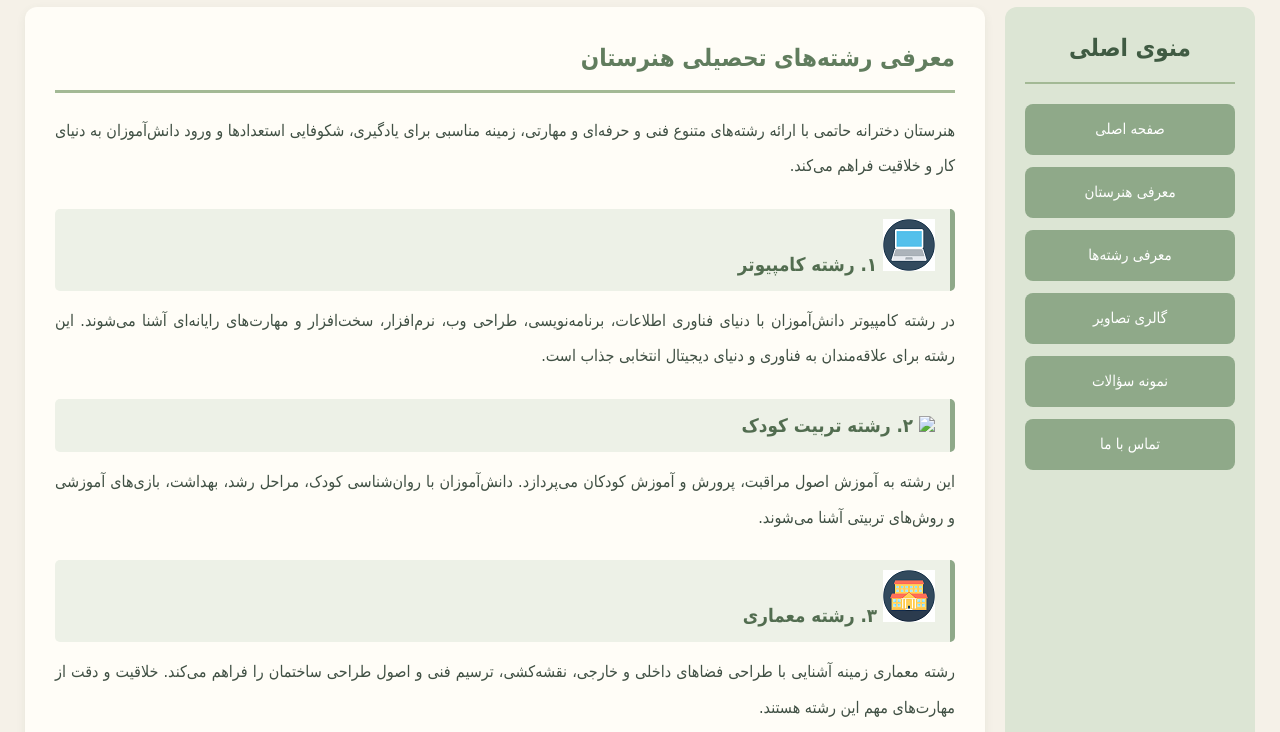
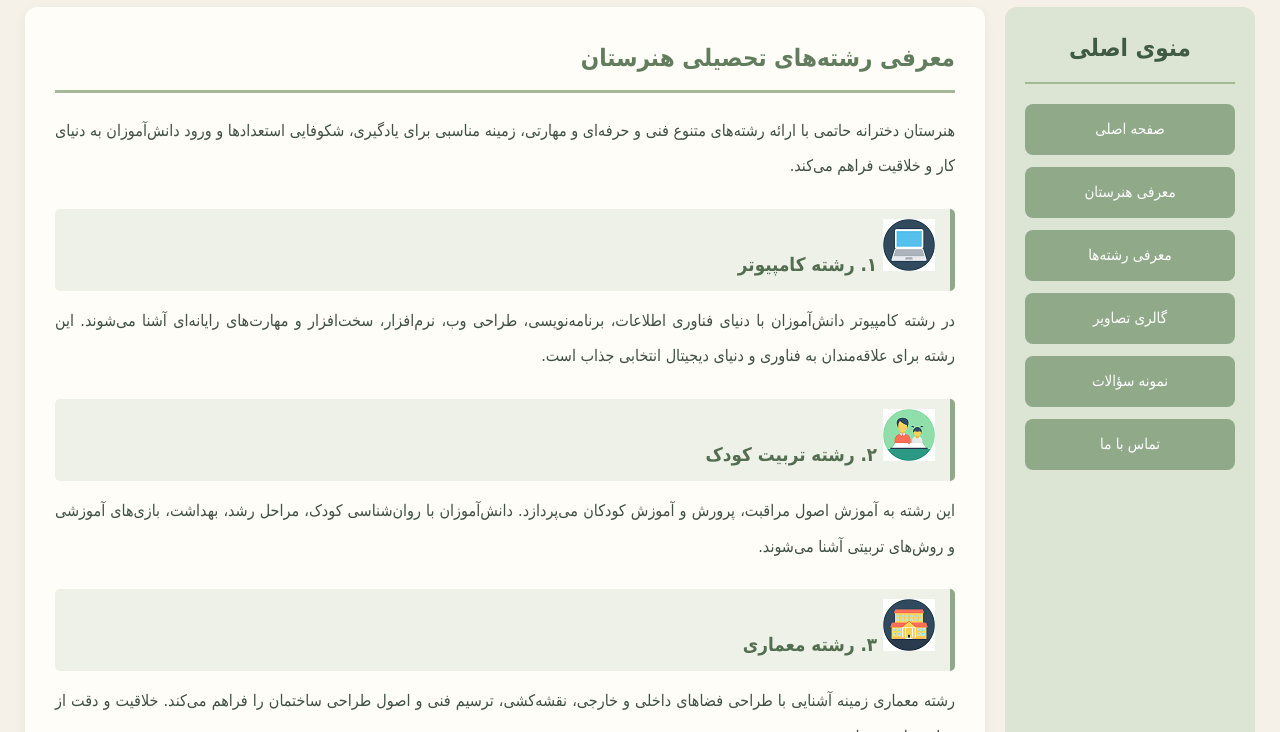
Before and after one commit to benvidi64-ops/veb-site, a plain HTML site: page reshteha.html in a window 1280 px wide. Shown: the part 368-1100 px from the top of the page. Drawn offline with Linux system fonts and the light colour scheme; files whose address does not match are found by name.

Commit message:
Update reshteha.html

```diff
--- a/reshteha.html
+++ b/reshteha.html
@@ -57,7 +57,7 @@
 
             </p>
 
-            <h3><img src="سایت/tarbiat.png"> ۲. رشته تربیت کودک</h3>
+            <h3><img src="tarbiat.png"> ۲. رشته تربیت کودک</h3>
             <p>
                 این رشته به آموزش اصول مراقبت، پرورش و آموزش
                 کودکان می‌پردازد. دانش‌آموزان با روان‌شناسی کودک،
```
